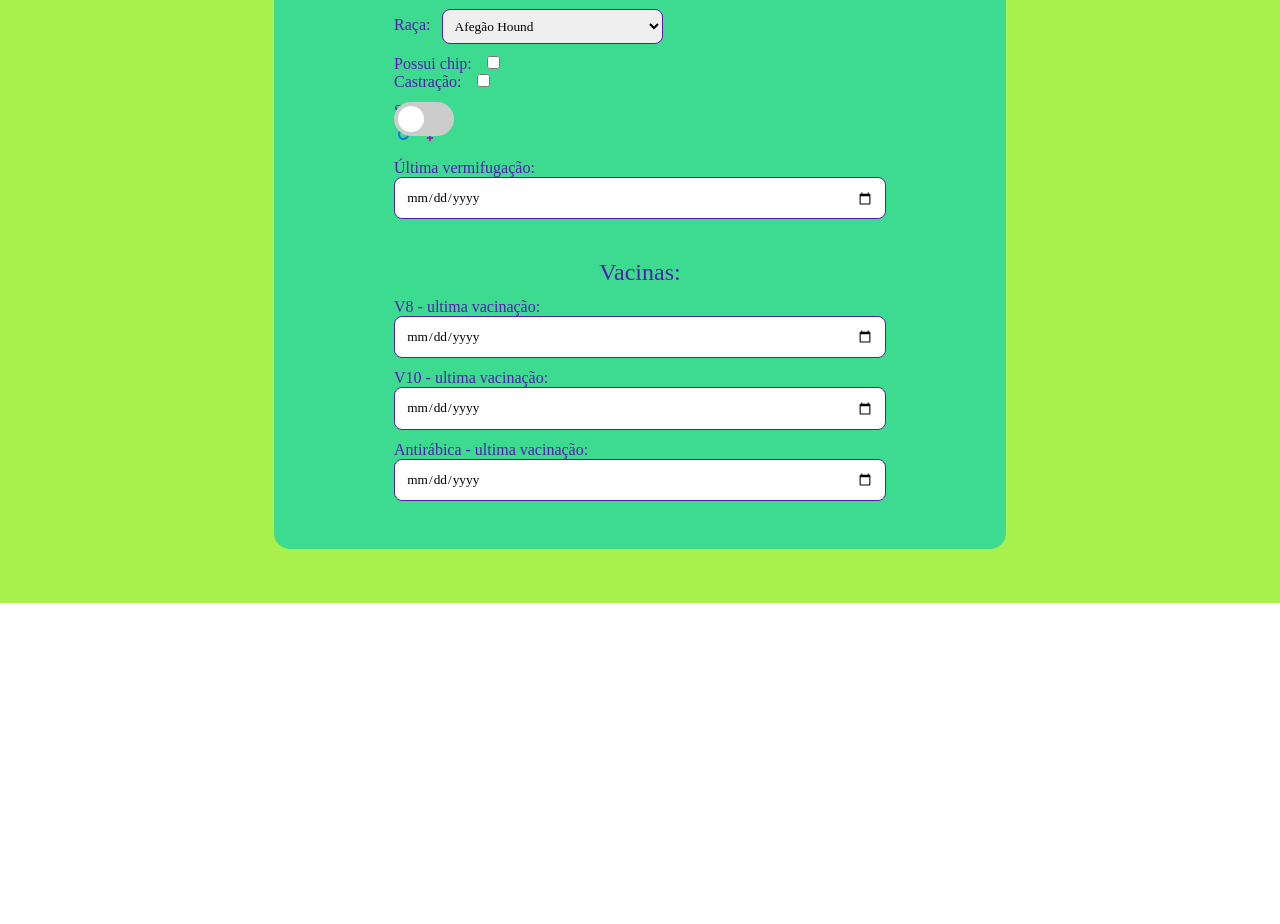
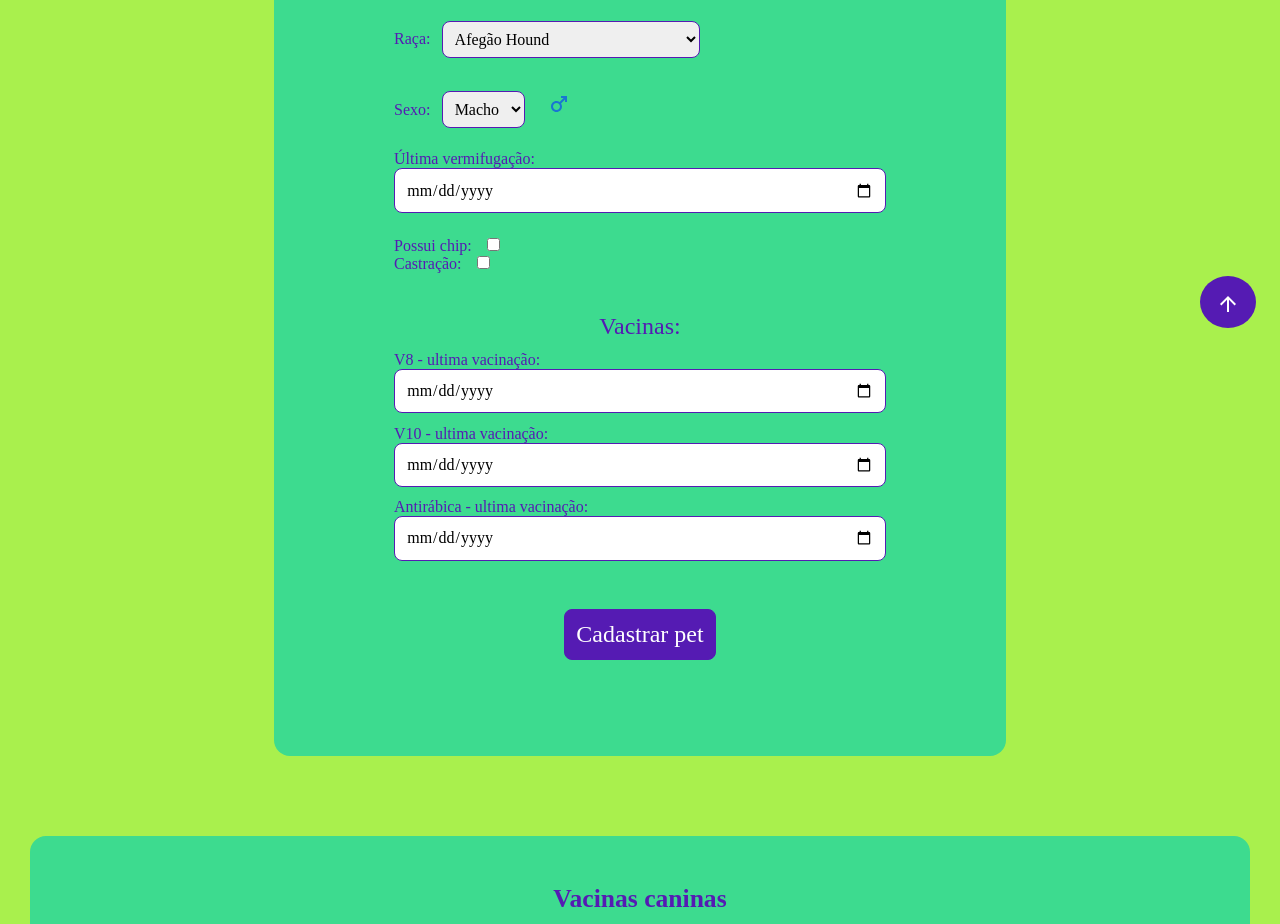
Before and after one commit to Xchapeu/Project-Int, a React (Vite) app: page / in a window 1280 px wide. Shown: the part 448-1372 px from the top of the page. Before the commit the page ends 1051 px from the top, so only its background shows below. Built offline with nearby package versions, Linux system fonts and the light colour scheme; sample sign-in values are in the browser's storage; a web font is replaced by a local one.

Commit message:
Add vaccine table to Homepage

```diff
--- a/src/components/Header/styles.css
+++ b/src/components/Header/styles.css
@@ -49,6 +49,7 @@
 .logout-container button:hover {
     background: var(--third-color);
     color: #000000;
+    border: 1px solid var(--fourth-color);
 }
 
 .logout-container button p {
--- a/src/components/MainContent/index.jsx
+++ b/src/components/MainContent/index.jsx
@@ -1,10 +1,10 @@
 import { useState } from "react";
-import { styled } from '@mui/material/styles';
-import Switch from '@mui/material/Switch';
-import "./styles.css";
-import { FormControlLabel } from "@mui/material";
 import FemaleIcon from '@mui/icons-material/Female';
 import MaleIcon from '@mui/icons-material/Male';
+
+import "./styles.css";
+import { TopButton } from "../TopButton";
+import { Vaccines } from "../Vaccines";
 
 const racas = [
     "Afegão Hound",
@@ -103,14 +103,21 @@ const racas = [
 
 export const MainContent = () => {
 
+    const [petNome, setPetNome] = useState("");
+    const [petIdade, setPetIdade] = useState(0);
     const [raca, setRaca] = useState(racas[0]);
+    const [petGender, setPetGender] = useState("macho");
+
+    const handlePetFormSubmit = () => {
+        console.log("Pet cadastrado com sucesso!");
+    }
 
     return (
-        <div className="container">
+        <div className="container" id="top">
             <h2>Bem vindo(a)!</h2>
             <section className="pet-registration">
                 <h3>Cadastre seu pet</h3>
-                <form>
+                <form onSubmit={handlePetFormSubmit}>
                     <fieldset className="field">
                         <label htmlFor="petNome">Nome do pet</label>
                         <input type="text" id="petNome" name="petNome" />
@@ -129,7 +136,22 @@ export const MainContent = () => {
                         </label>
                     </fieldset>
 
-                    <fieldset>
+                    <fieldset className="petGender">
+                        <label htmlFor="petGender">Sexo:
+                            <select name="petGender" id="petGender" value={petGender} onChange={e => setPetGender(e.target.value)}>
+                                <option value="macho">Macho</option>
+                                <option value="femea">Fêmea</option>
+                            </select>
+                        </label>
+                        { petGender === "macho" ? <MaleIcon color="primary"/> : <FemaleIcon color="secondary"/> }
+                    </fieldset>
+
+                    <fieldset className="field">
+                        <label htmlFor="vermifugo">Última vermifugação:</label>
+                        <input type="date" id="vermifugo" name="vermifugo" />
+                    </fieldset>
+
+                    <fieldset className="hasChip">
                         <label htmlFor="petChip">Possui chip: </label>
                         <input type="checkbox" id="petChip" name="petChip" />
                     </fieldset>
@@ -137,20 +159,6 @@ export const MainContent = () => {
                     <fieldset>
                         <label htmlFor="petCastrado">Castração: </label>
                         <input type="checkbox" id="petCastrado" name="petCastrado" />
-                    </fieldset>
-
-                    <fieldset>
-                        <label className="switch">Sexo:
-                            <MaleIcon color="primary"/>
-                            <input type="checkbox" />
-                            <span className="slider round"></span>
-                            <FemaleIcon color="secondary" />
-                        </label>
-                    </fieldset>
-
-                    <fieldset className="field">
-                        <label htmlFor="vermifugo">Última vermifugação:</label>
-                        <input type="date" id="vermifugo" name="vermifugo" />
                     </fieldset>
 
                     <div className="vaccines">
@@ -169,10 +177,17 @@ export const MainContent = () => {
                             <label htmlFor="antirabica">Antirábica - ultima vacinação: </label>
                             <input type="date" id="antirabica" name="antirabica" />
                         </fieldset>
+
+                        <input type="submit" value="Cadastrar pet" className="btn-pet-submit" />
                     </div>
 
                 </form>
             </section>
+
+            <Vaccines />
+
+            <TopButton />
+
         </div>
     );
 }
--- a/src/components/MainContent/styles.css
+++ b/src/components/MainContent/styles.css
@@ -2,6 +2,7 @@
     height: 100%;
     background-color: var(--bg-color);
     padding: 30px;
+    position: relative;
 }
 
 .container h2 {
@@ -22,6 +23,7 @@
 .pet-registration h3 {
     text-align: center;
     font-family: var(--main-font);
+    font-size: 1.6rem;
     color: var(--fourth-color);
     margin-bottom: 1.5rem;
 }
@@ -33,6 +35,15 @@
 .pet-registration .field {
     display: flex;
     flex-direction: column;
+}
+
+.pet-registration .petGender {
+  display: flex;
+  align-items: center;
+}
+
+.pet-registration .hasChip {
+  margin-top: 1.5rem;
 }
 
 .pet-registration label {
@@ -47,6 +58,7 @@
     border-radius: .5rem;
     margin: .7rem;
     font-family: var(--main-font);
+    font-size: 1rem;
 }
 
 .pet-registration input {
@@ -54,6 +66,7 @@
     border: 1px solid var(--fourth-color);
     border-radius: .5rem;
     font-family: var(--main-font);
+    font-size: 1rem;
 }
 
 .pet-registration .vaccines {
@@ -67,65 +80,18 @@
     margin: 0 auto;
 }
 
-/* The switch - the box around the slider */
-.switch {
-    position: relative;
-    display: inline-block;
-    width: 60px;
-    height: 34px;
-  }
+.pet-registration .btn-pet-submit {
+  align-self: center;
+  margin: 3rem 2rem;
+  background-color: var(--fourth-color);
+  color: #FFFFFF;
+  cursor: pointer;
+  font-size: 1.5rem;
+  transition: all ease-in-out .2s;
+}
 
-  /* Hide default HTML checkbox */
-  .switch input {
-    opacity: 0;
-    width: 0;
-    height: 0;
-  }
-
-  /* The slider */
-  .slider {
-    position: absolute;
-    cursor: pointer;
-    top: 0;
-    left: 0;
-    right: 0;
-    bottom: 0;
-    background-color: #ccc;
-    -webkit-transition: .4s;
-    transition: .4s;
-  }
-
-  .slider:before {
-    position: absolute;
-    content: "";
-    height: 26px;
-    width: 26px;
-    left: 4px;
-    bottom: 4px;
-    background-color: white;
-    -webkit-transition: .4s;
-    transition: .4s;
-  }
-
-  input:checked + .slider {
-    background-color: #2196F3;
-  }
-
-  input:focus + .slider {
-    box-shadow: 0 0 1px #2196F3;
-  }
-
-  input:checked + .slider:before {
-    -webkit-transform: translateX(26px);
-    -ms-transform: translateX(26px);
-    transform: translateX(26px);
-  }
-
-  /* Rounded sliders */
-  .slider.round {
-    border-radius: 34px;
-  }
-
-  .slider.round:before {
-    border-radius: 50%;
-  }
+.pet-registration .btn-pet-submit:hover {
+   background-color: var(--third-color);
+   color: #000000;
+   border: 1px solid var(--fourth-color);
+}
--- /dev/null
+++ b/src/components/TopButton/index.jsx
@@ -0,0 +1,11 @@
+import ArrowUp from '@mui/icons-material/ArrowUpward';
+import "./style.css";
+
+export function TopButton() {
+    return(
+        <button className="btn-to-top">
+            <a href="#top"><ArrowUp /></a>
+        </button>
+
+    );
+}
--- /dev/null
+++ b/src/components/TopButton/style.css
@@ -0,0 +1,28 @@
+.btn-to-top {
+  background-color: var(--fourth-color);
+  padding: 1rem 1rem 0.5rem;
+  border: none;
+  border-radius: 50%;
+  cursor: pointer;
+  position: fixed;
+  right: 1.5rem;
+  bottom: 1.5rem;
+  transition: all ease-in-out .2s;
+  scroll-behavior: smooth;
+}
+
+.btn-to-top:hover {
+  background-color: var(--third-color);
+  border: 1px solid var(--fourth-color)
+}
+
+.btn-to-top a {
+  color: #FFFFFF;
+  font-family: var(--main-font);
+  text-decoration: none;
+  transition: all ease-in-out .2s;
+}
+
+.btn-to-top a:hover {
+  color: var(--fourth-color);
+}
--- /dev/null
+++ b/src/components/Vaccines/index.jsx
@@ -0,0 +1,11 @@
+import vaccinesInfo from "../../assets/vacinas-dog.png";
+import "./style.css";
+
+export const Vaccines = () => {
+    return(
+        <section className="vaccines-info">
+            <h3>Vacinas caninas</h3>
+            <img src={vaccinesInfo} alt="Vacinas para cachorro" />
+        </section>
+    );
+}
--- /dev/null
+++ b/src/components/Vaccines/style.css
@@ -0,0 +1,22 @@
+.vaccines-info {
+  display: flex;
+  flex-direction: column;
+  align-items: center;
+  justify-content: center;
+  width: 100%;
+  margin-top: 5rem;
+  background-color: var(--primary-color);
+  border-radius: 1rem;
+}
+
+.vaccines-info h3 {
+  font-size: 1.6rem;
+  font-family: var(--main-font);
+  margin: 3rem;
+  color: var(--fourth-color);
+}
+
+.vaccines-info img {
+  max-width: 90%;
+  margin-bottom: 5rem;
+}
--- a/src/pages/LandingPage/styles.css
+++ b/src/pages/LandingPage/styles.css
@@ -45,6 +45,7 @@
     background: #E0DEDE;
     display: flex;
     justify-content: center;
+    font-family: var(--main-font);
     margin: 20px auto;
     padding: 16px;
     border: none;
```
Also changed, not shown: src/assets/vacinas-dog.png (added).
